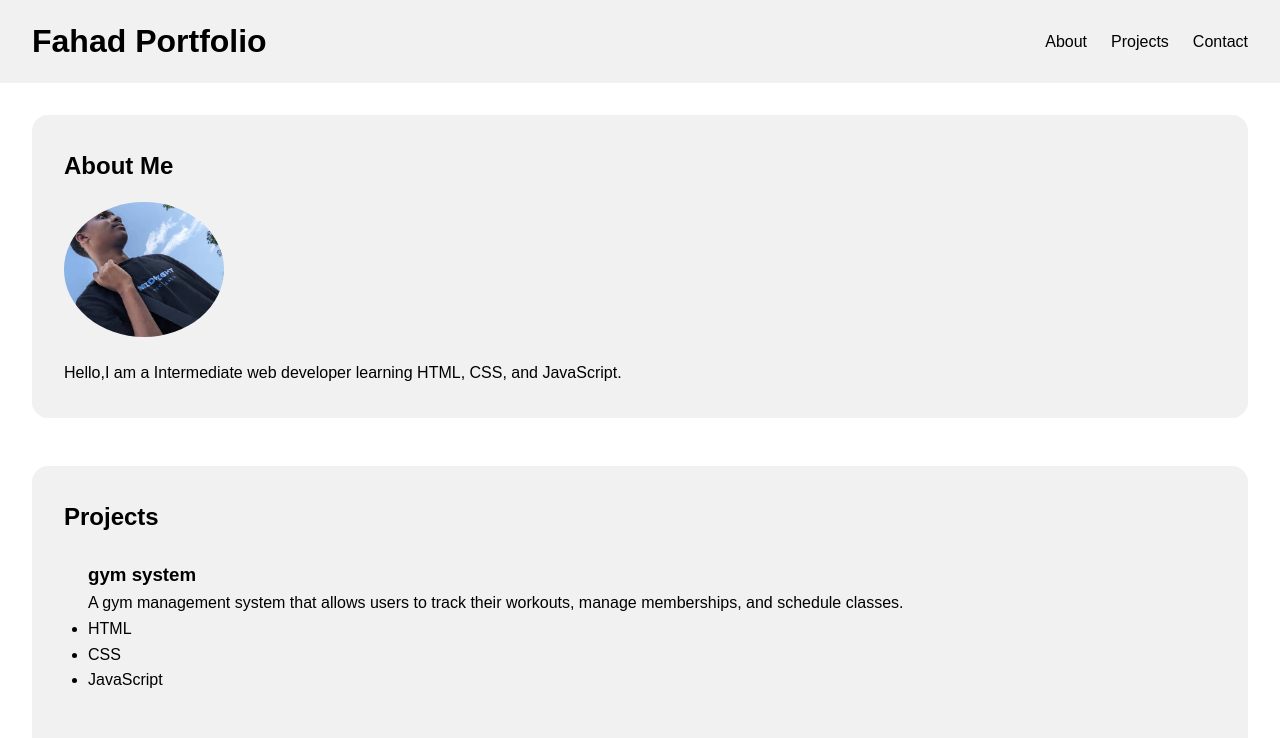
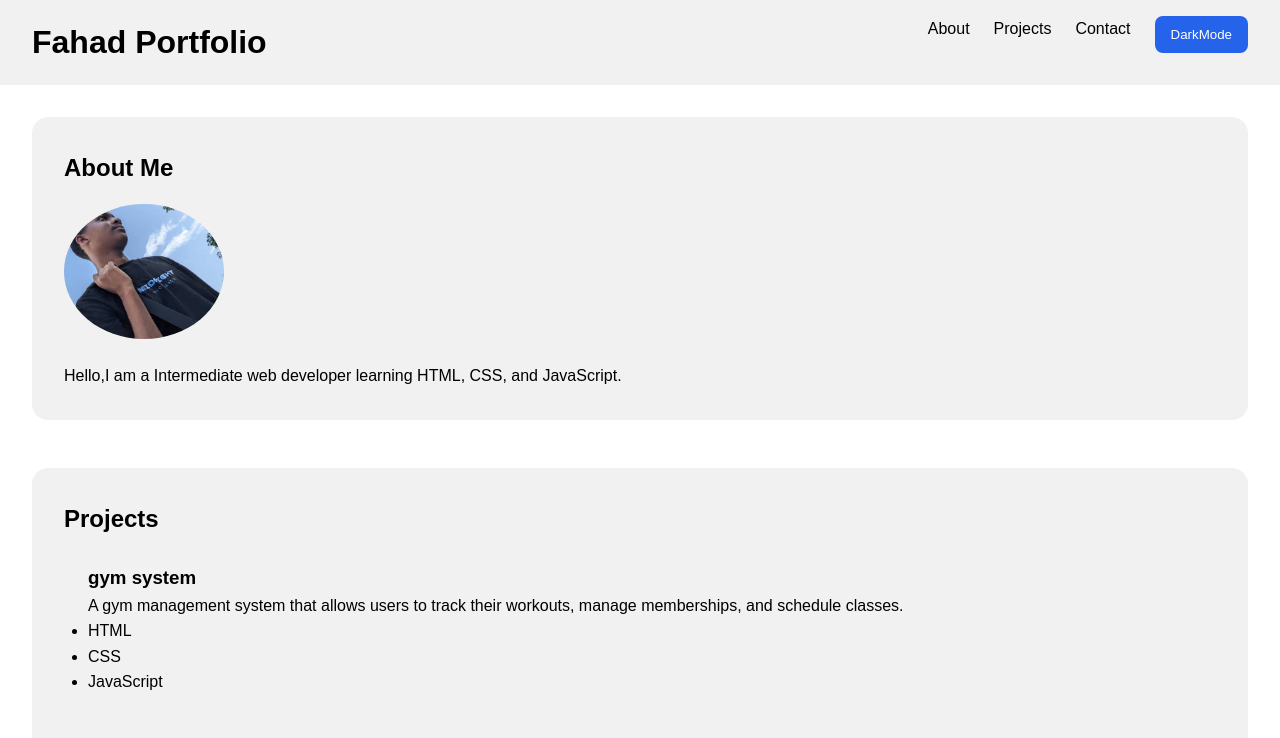
Before and after one commit to f2-hue/portfolio, a plain HTML site: page index.html in a window 1280 px wide. Shown: the top 738 px of the page. Drawn offline with Linux system fonts and the light colour scheme.

Commit message:
complete portfolio project

```diff
--- a/index.html
+++ b/index.html
@@ -18,6 +18,7 @@ href="https://cdnjs.cloudflare.com/ajax/libs/font-awesome/6.5.1/css/all.min.css"
                 <a href="#about">About</a>
                 <a href="#projects">Projects</a>
                 <a href="#contact">Contact</a>
+                <button id="themeToggle">DarkMode</button>
 
         </nav>
     </header>
```
